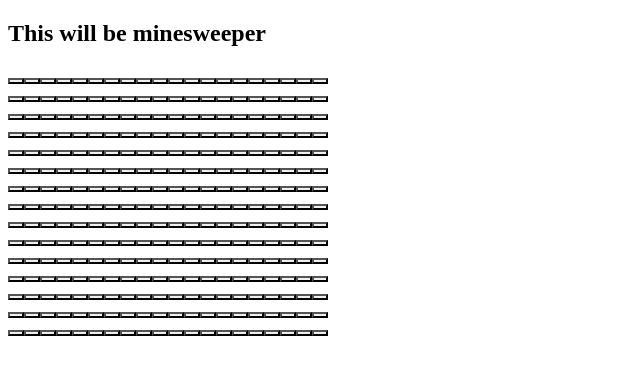
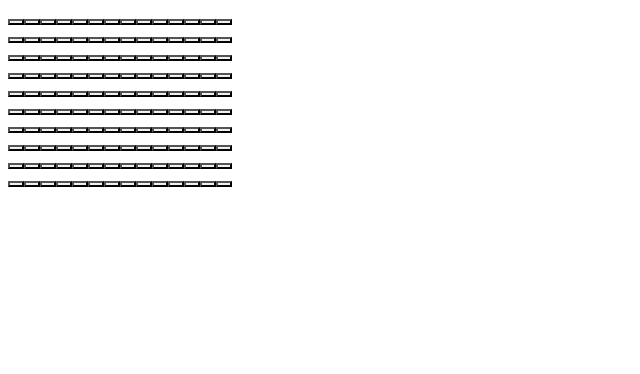
Before and after one commit to LexJson/react-practice, a React (Create React App) app in the folder minesweeper/: page / in a window 1280 px wide. Shown: the top 374 px of the page, without its empty margins (0-640 px from the left). Built offline with nearby package versions, Linux system fonts and the light colour scheme; the HTML template or start-up script is replaced by a standard one.

Commit message:
Win/Lose Conditions
The calculate win function tells the player when they have lost or won. Play is not stopped, but a message is displayed in the header.
The values displayed for adjacent mines are now coloured depending on the number.

```diff
--- a/minesweeper/src/App.tsx
+++ b/minesweeper/src/App.tsx
@@ -9,6 +9,45 @@ function Square({ value, squareState, onSquareClick }) {
   // Colour that square backgrounds will be set to whether they're dug or not dug
   const dugSquareColour = "#cfcfcf";
   const notDugSquareColour = "#f0f0f0";
+
+  /**
+   * Returns a specific colour from a given number.
+   * Default colour returned is "black".
+   */
+  function getValueColour(someValue) {
+    let valueColour;
+    switch (someValue) {
+      case 1:
+        valueColour = "blue";
+        break;
+      case 2:
+        valueColour = "green";
+        break;
+      case 3:
+        valueColour = "red";
+        break;
+      case 4:
+        valueColour = "navy";
+        break;
+      case 5:
+        valueColour = "maroon";
+        break;
+      case 6:
+        valueColour = "teal";
+        break;
+      case 7:
+        valueColour = "black";
+        break;
+      case 8:
+        valueColour = "gray";
+        break;
+      default:
+        valueColour = "black";
+    }
+    return valueColour;
+  }
+
+  let valueColour = getValueColour(value);
 
   // Display content depending on if the square has been dug, flag placed, or untouched.
   let squareDisplay;
@@ -28,6 +67,7 @@ function Square({ value, squareState, onSquareClick }) {
       className="square"
       style={{
         background: squareState == 1 ? dugSquareColour : notDugSquareColour,
+        color: valueColour,
       }}
       onClick={onSquareClick}
       onContextMenu={onSquareClick}
@@ -41,7 +81,14 @@ function Square({ value, squareState, onSquareClick }) {
  * Component that displays a grid of Square components.
  * Handles when a Square is clicked, and passes updated data to the Game.
  */
-function Board({ minefield, flagsAndDigs, rows, columns, onPlay }) {
+function Board({
+  minefield,
+  flagsAndDigs,
+  rows,
+  columns,
+  onPlay,
+  numberOfMines,
+}) {
   // OLD:  function handleClick(rowIndex, columnIndex) {}
 
   /**
@@ -133,7 +180,7 @@ function Board({ minefield, flagsAndDigs, rows, columns, onPlay }) {
     // (using a synthetic event for detecting right/left click)
     switch (event.type) {
       case "click":
-        console.log(`Left click`);
+        //console.log(`Left click`);
         if (currentSquareState != 2) {
           // Current square has no flag, so it can be dug.
           nextFlagOrDig[rowIndex][columnIndex] = 1;
@@ -143,7 +190,7 @@ function Board({ minefield, flagsAndDigs, rows, columns, onPlay }) {
         }
         break;
       case "contextmenu":
-        console.log(`Right click`);
+        //console.log(`Right click`);
 
         // Flags can be placed and removed. This block toggles the flag.
         if (currentSquareState != 2) {
@@ -159,8 +206,6 @@ function Board({ minefield, flagsAndDigs, rows, columns, onPlay }) {
     // Send updated flag/dig data to the Game
     onPlay(nextFlagOrDig);
   }, []);
-
-  // TODO: Render game over/ongoing text or UI.
 
   // Render the board from the given minefield array
   const squareList = minefield.map((row, rowIndex) => {
@@ -183,15 +228,20 @@ function Board({ minefield, flagsAndDigs, rows, columns, onPlay }) {
     );
   });
 
-  return <>{squareList}</>;
+  return (
+    <>
+      {/* <div className="status">{status}</div> */}
+      {squareList}
+    </>
+  );
 }
 
 export default function Game() {
   // TODO: values that come from difficulty selected
-  const boardRows = 15;
-  const boardColumns = 20;
-  const numberOfMines = 55;
-  //const maxAdjacentMines = 6;
+  const boardRows = 10; // small:10, medium:15
+  const boardColumns = 14; // small:14, medium:20
+  const numberOfMines = 25; // small:25, medium:55
+  const [status, setStatus] = useState("");
 
   // Generate the minefield --------------------------------------------
   // First populate a list with empty mine locations
@@ -323,11 +373,31 @@ export default function Game() {
    */
   function handlePlay(nextFlagOrDig) {
     setFlagsAndDigs(nextFlagOrDig);
+
+    const gameIsWon = calculateWin(
+      minefield,
+      flagsAndDigs,
+      boardRows,
+      boardColumns,
+      numberOfMines
+    );
+
+    if (gameIsWon == null) {
+      //status = gameIsWon ? "You Win!" : "You Lose";
+      setStatus("");
+    } else if (!gameIsWon) {
+      setStatus("You Lose");
+    } else if (gameIsWon) {
+      setStatus("You Win");
+    }
   }
 
   return (
     <div className="App">
-      <h2>This will be minesweeper</h2>
+      <div className="header" style={{ width: boardColumns * 34 }}>
+        {/* <h2>This will be minesweeper</h2> */}
+        <div className="status">{status}</div>
+      </div>
       <div className="game">
         <Board
           minefield={minefield}
@@ -335,10 +405,53 @@ export default function Game() {
           rows={boardRows}
           columns={boardColumns}
           onPlay={handlePlay}
+          numberOfMines={numberOfMines}
         />
       </div>
     </div>
   );
 }
 
-// TODO: function to determine if game is over or ongoing.
+/**
+ * Determines if the game has been won, lost, or is still going.
+ * returns: true if the game is won, false if the game is lost, null if the game is not done yet.
+ */
+function calculateWin(
+  minefield,
+  flagsAndDigs,
+  boardRows,
+  boardColumns,
+  numberOfMines
+) {
+  // Loss: If any dug squares have a mine, game is lost.
+  // Win: If all possible squares have been dug, meaning only mines remain un-dug.
+
+  // Number of dug squares, according to the flagsAndDigs list.
+  let numberOfDigs = 0;
+
+  // Find each dug square and determine if it was a mine
+  for (let i = 0; i < boardRows; i++) {
+    for (let j = 0; j < boardColumns; j++) {
+      // Check each item and its dig state
+      if (flagsAndDigs[i][j] == 1) {
+        numberOfDigs++;
+        if (minefield[i][j] == -1) {
+          // Game was lost, return false to notify the Board
+          console.log("Game Lost");
+          return false;
+        }
+      }
+    }
+  }
+  // No mines have been dug.
+  // Check if all possible squares have been dug.
+  if (numberOfDigs == boardRows * boardColumns - numberOfMines) {
+    // Game was won, return true to notify the Board.
+    console.log("Game Won");
+    return true;
+  } else {
+    // Game is still going, return null to signify it's not won or lost.
+    console.log("Game Ongoing");
+    return null;
+  }
+}
--- a/minesweeper/src/styles.css
+++ b/minesweeper/src/styles.css
@@ -34,5 +34,24 @@
 }
 
 .game {
-  margin: 10px;
+  /* margin: 10px; */
 }
+
+.header {
+  background: #f0f0f0;
+  border: 1px solid #999;
+  margin-top: 5px;
+  margin-bottom: 10px;
+  padding: 0;
+  min-width: 300px;
+  height: 70px;
+  text-align: center;
+  float: center;
+}
+
+.status {
+  float: center;
+  font-weight: bold;
+  font-size: 24px;
+  text-align: center;
+}
```
